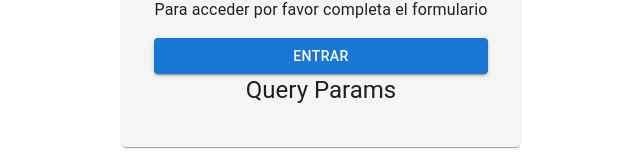
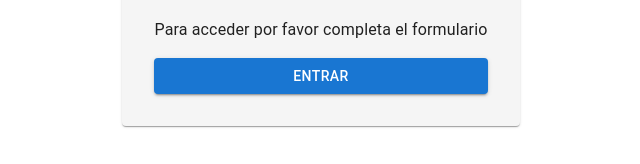
Before and after one commit to kmahl/captive-portal, a React (Create React App) app: page /guest/s/1 in a window 1280 px wide. Shown: the part 427-591 px from the top of the page, without its empty margins (319-959 px from the left). Built offline with nearby package versions, Linux system fonts and the light colour scheme.

Commit message:
remove component

```diff
--- a/src/pages/Home.js
+++ b/src/pages/Home.js
@@ -20,7 +20,6 @@ function Home() {
         <Typography variant="subtitle1">Sitio: {site || "default"}</Typography>
         <Typography variant="body1" style={{ margin: "1rem 0" }}>Para acceder por favor completa el formulario</Typography>
         <Button variant="contained" fullWidth color="primary" onClick={handleEnter}>Entrar</Button>
-        <Typography variant="h5" gutterBottom>Query Params</Typography>
       </Box>
     </Card>
   );
```
